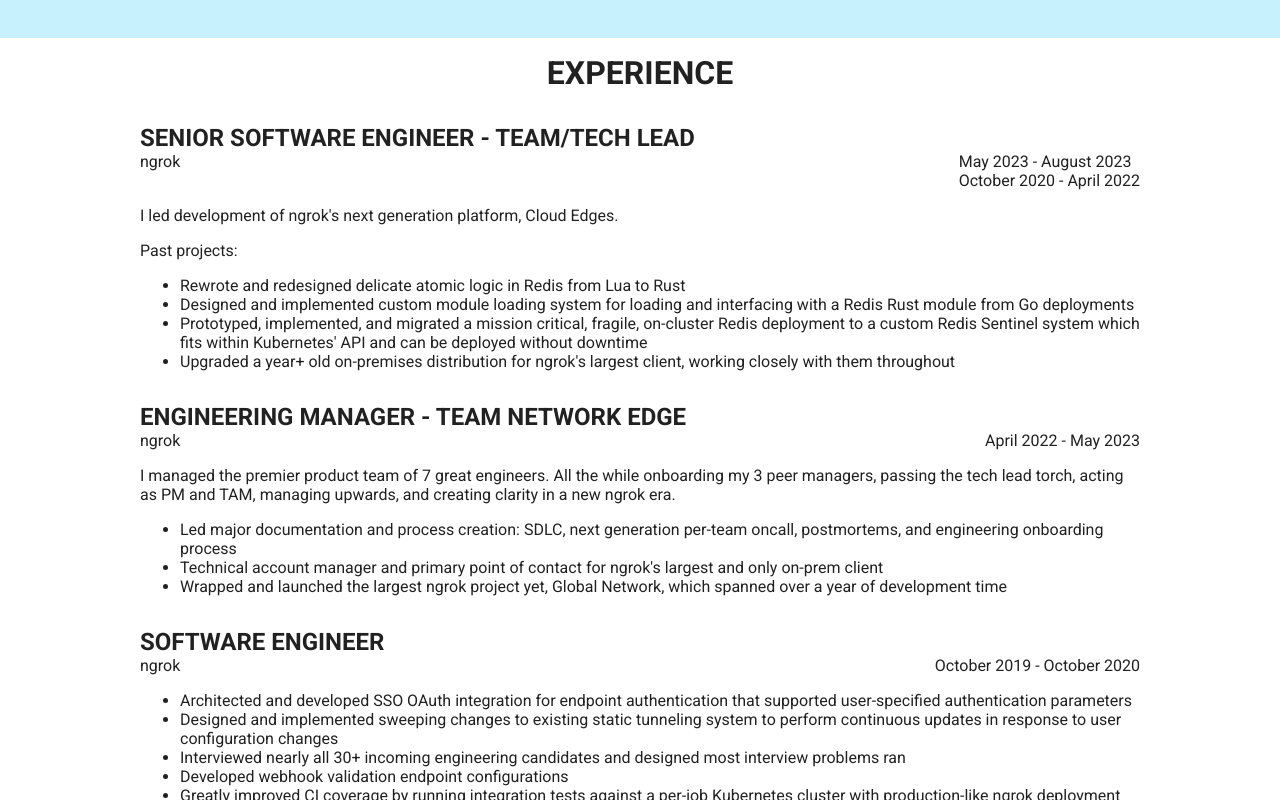
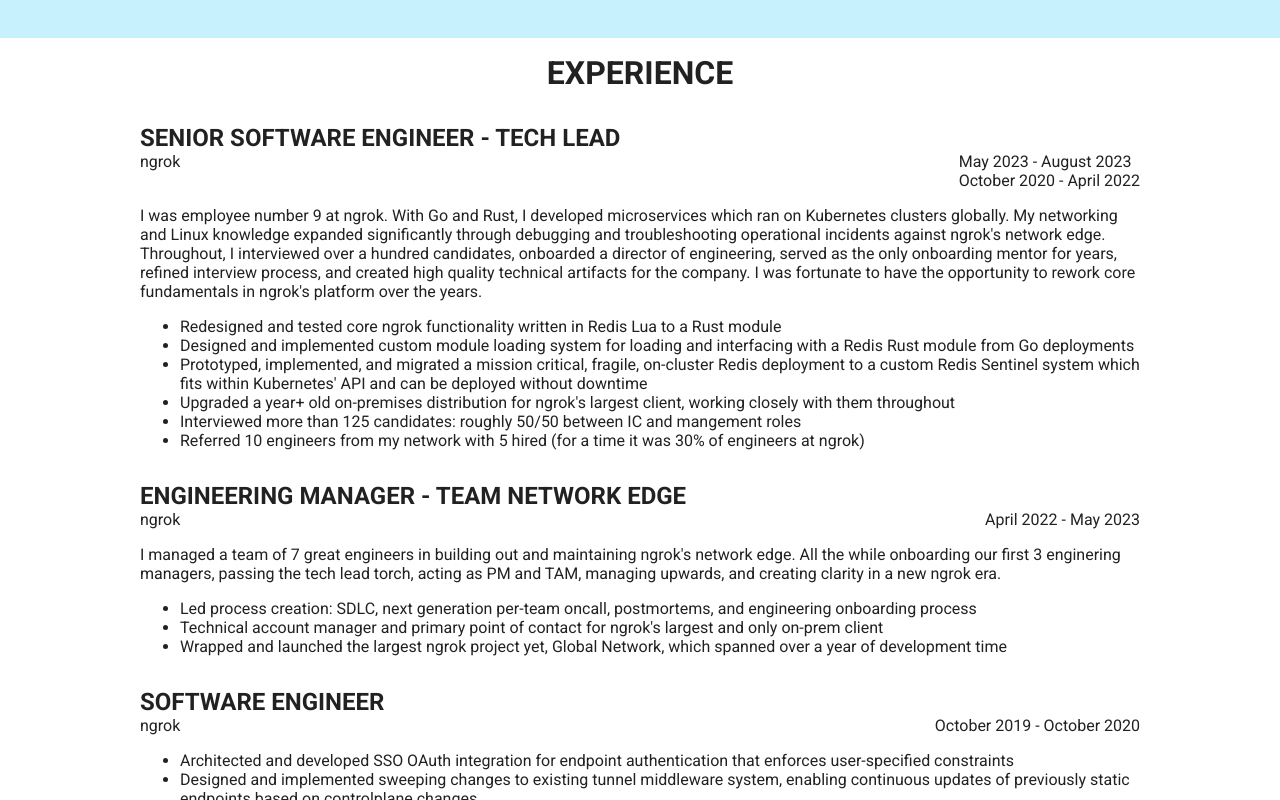
Before and after one commit to brhoades/brod.es, a React app: page / in a window 1280 px wide. Shown: the part 1980-2780 px from the top of the page. Built offline with nearby package versions, Linux system fonts and the light colour scheme.

Commit message:
Updated flavor text for ngrok

```diff
--- a/src/components/sections/Experience.tsx
+++ b/src/components/sections/Experience.tsx
@@ -5,7 +5,7 @@ import ExperienceSubsection from './ExperienceSubsection';
 export default () => (
   <React.Fragment>
     <ExperienceSubsection
-      title="Senior Software Engineer - Team/Tech Lead"
+      title="Senior Software Engineer - Tech Lead"
       company="ngrok"
       range={
         <>
@@ -15,11 +15,14 @@ export default () => (
         </>
       }
     >
-    <p>I led development of ngrok's next generation platform, Cloud Edges.</p>
-    Past projects:
+      <p>I was employee number 9 at ngrok. With Go and Rust, I developed microservices which ran on Kubernetes clusters globally.
+         My networking and Linux knowledge expanded significantly through debugging and troubleshooting operational incidents
+         against ngrok's network edge. Throughout, I interviewed over a hundred candidates, onboarded a director of engineering,
+        served as the only onboarding mentor for years, refined interview process, and created high quality technical artifacts for
+        the company. I was fortunate to have the opportunity to rework core fundamentals in ngrok's platform over the years.</p>
       <ul>
         <li>
-          Rewrote and redesigned delicate atomic logic in Redis from Lua to Rust
+          Redesigned and tested core ngrok functionality written in Redis Lua to a Rust module
         </li>
         <li>
           Designed and implemented custom module loading system for loading and interfacing with a Redis Rust module from Go deployments
@@ -30,6 +33,12 @@ export default () => (
         <li>
           Upgraded a year+ old on-premises distribution for ngrok's largest client, working closely with them throughout
         </li>
+          <li>
+            Interviewed more than 125 candidates: roughly 50/50 between IC and mangement roles
+          </li>
+          <li>
+            Referred 10 engineers from my network with 5 hired (for a time it was 30% of engineers at ngrok)
+          </li>
       </ul>
     </ExperienceSubsection>
     <ExperienceSubsection
@@ -37,11 +46,11 @@ export default () => (
       company="ngrok"
       range="April 2022 - May 2023"
     >
-      <p>I managed the premier product team of 7 great engineers. All the while onboarding my 3 peer managers, passing the tech lead torch,
-      acting as PM and TAM, managing upwards, and creating clarity in a new ngrok era.<br />
+      <p>I managed a team of 7 great engineers in building out and maintaining ngrok's network edge. All the while onboarding our
+        first 3 enginering managers, passing the tech lead torch, acting as PM and TAM, managing upwards, and creating clarity in a new ngrok era.<br />
         <ul>
           <li>
-            Led major documentation and process creation: SDLC, next generation per-team oncall, postmortems, and engineering onboarding process
+            Led process creation: SDLC, next generation per-team oncall, postmortems, and engineering onboarding process
           </li>
           <li>
             Technical account manager and primary point of contact for ngrok's largest and only on-prem client
@@ -59,16 +68,16 @@ export default () => (
     >
       <ul>
         <li>
-          Architected and developed SSO OAuth integration for endpoint authentication that supported user-specified authentication parameters
+          Architected and developed SSO OAuth integration for endpoint authentication that enforces user-specified constraints
         </li>
         <li>
-          Designed and implemented sweeping changes to existing static tunneling system to perform continuous updates in response to user configuration changes
+          Designed and implemented sweeping changes to existing tunnel middleware system, enabling continuous updates of previously static endpoints based on controlplane changes
         </li>
         <li>
-          Interviewed nearly all 30+ incoming engineering candidates and designed most interview problems ran
+          Designed technical interviews used by the company for the next 4 years
         </li>
         <li>
-          Developed webhook validation endpoint configurations
+          Developed webhook verification middleware to easily enforce webhook authz with ngrok
         </li>
         <li>
           Greatly improved CI coverage by running integration tests against a per-job Kubernetes cluster with production-like ngrok deployment
```
